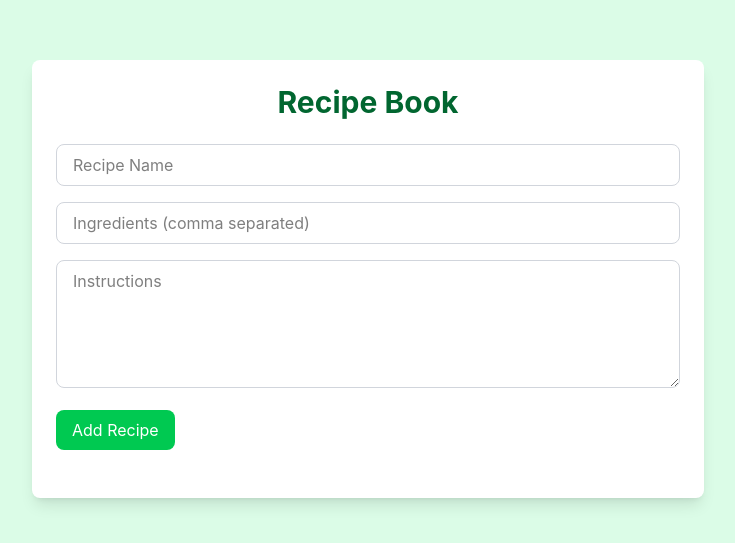
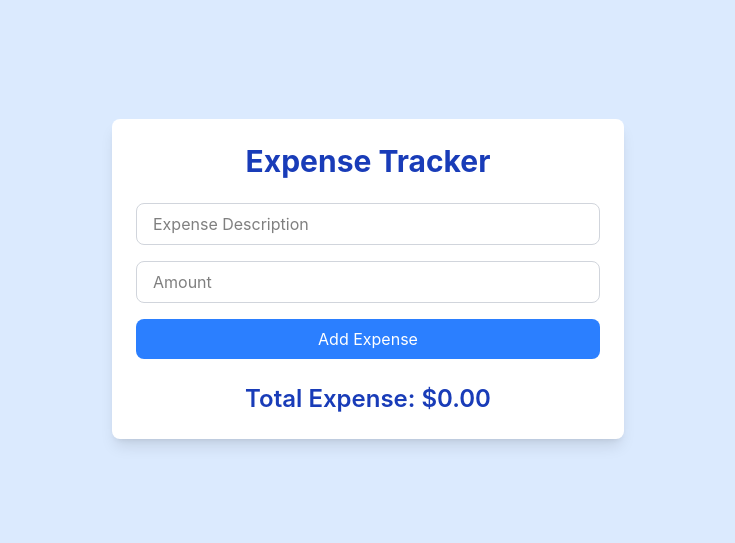
Before and after one commit to OLUJOHN2/zustand-projects, a React (Vite) app: page / in a window 1280 px wide. Shown: the part 121-664 px from the top of the page, without its empty margins (272-1007 px from the left). Built offline with nearby package versions, Linux system fonts and the light colour scheme.

Commit message:
Expense Tracker

```diff
--- /dev/null
+++ b/3. Expense tracker/ExpenseTracker.tsx
@@ -0,0 +1,83 @@
+import { useState } from "react";
+import useStore from "./Store";
+
+const ExpenseTracker = () => {
+  const { expenses, addExpense, removeExpense } = useStore();
+  const [description, setDescription] = useState<string>("");
+  const [amount, setAmount] = useState<number | "">("");
+
+  const handleAddExpense = () => {
+    if (description.trim() === "" || amount === "") return;
+
+    addExpense({
+      id: Date.now(),
+      description,
+      amount: Number(amount),
+    });
+
+    setDescription("");
+    setAmount("");
+  };
+
+  return (
+    <div className="min-h-screen flex items-center justify-center bg-blue-100">
+      <div className="bg-white p-6 rounded-lg shadow-lg w-full max-w-lg">
+        <h1 className="text-3xl font-bold mb-6 text-center text-blue-800">
+          Expense Tracker
+        </h1>
+        <div className="space-y-4 mb-6">
+          <input
+            type="text"
+            value={description}
+            onChange={(e) => setDescription(e.target.value)}
+            placeholder="Expense Description"
+            className="w-full px-4 py-2 border rounded-lg border-gray-300 focus:outline-none focus:ring-2 focus:ring-blue-500"
+          />
+          <input
+            type="number"
+            value={amount}
+            onChange={(e) =>
+              setAmount(e.target.value === "" ? "" : Number(e.target.value))
+            }
+            placeholder="Amount"
+            className="w-full px-4 py-2 border rounded-lg border-gray-300 focus:outline-none focus:ring-2 focus:ring-blue-500"
+          />
+          <button
+            onClick={handleAddExpense}
+            className="bg-blue-500 text-white w-full px-4 py-2 rounded-lg hover:bg-blue-600 focus:outline-none focus:ring-2 focus:ring-blue-500"
+          >
+            Add Expense
+          </button>
+        </div>
+        <ul className="space-y-4 mb-6">
+          {expenses.map((expense) => (
+            <li
+              key={expense.id}
+              className="flex justify-between items-center bg-blue-50 p-4 rounded-lg shadow-sm"
+            >
+              <span className="text-gray-700">
+                {expense.description}: ${expense.amount.toFixed(2)}
+              </span>
+              <button
+                onClick={() => removeExpense(expense.id)}
+                className="bg-red-500 text-white px-3 py-1 rounded-lg hover:bg-red-600 focus:outline-none focus:ring-2 focus:ring-red-500"
+              >
+                Delete
+              </button>
+            </li>
+          ))}
+        </ul>
+        <div className="text-center">
+          <h2 className="text-2xl font-semibold text-blue-800">
+            Total Expense: $
+            {expenses
+              .reduce((total, expense) => total + expense.amount, 0)
+              .toFixed(2)}
+          </h2>
+        </div>
+      </div>
+    </div>
+  );
+};
+
+export default ExpenseTracker;
--- /dev/null
+++ b/3. Expense tracker/Store.tsx
@@ -0,0 +1,27 @@
+import { create } from "zustand";
+
+interface Expense {
+  id: number;
+  description: string;
+  amount: number;
+}
+
+interface ExpenseStore {
+  expenses: Expense[];
+  addExpense: (expense: Expense) => void;
+  removeExpense: (id: number) => void;
+}
+
+const useStore = create<ExpenseStore>((set) => ({
+  expenses: [],
+  addExpense: (expense) =>
+    set((state) => ({
+      expenses: [...state.expenses, expense],
+    })),
+  removeExpense: (id) =>
+    set((state) => ({
+      expenses: state.expenses.filter((expense) => expense.id !== id),
+    })),
+}));
+
+export default useStore;
--- a/src/App.tsx
+++ b/src/App.tsx
@@ -1,12 +1,14 @@
 import React from "react";
 import NotesApp from "../1. Note App/NotesApp";
 import RecipeApp from "../2. Recipe book/RecipeApp";
+import ExpenseTracker from "../3. Expense tracker/ExpenseTracker";
 
 const App = () => {
   return (
     <div>
       {/* <NotesApp /> */}
-      <RecipeApp />
+      {/* <RecipeApp /> */}
+      <ExpenseTracker />
     </div>
   );
 };
--- a/tsconfig.app.json
+++ b/tsconfig.app.json
@@ -28,6 +28,8 @@
     "src",
     "1. Note App",
     "2. Recipe book/RecipeApp.tsx",
-    "2. Recipe book/Storee.tsx"
+    "2. Recipe book/Storee.tsx",
+    "3. Expense tracker/ExpenseTracker.tsx",
+    "3. Expense tracker/Store.tsx"
   ]
 }
```
